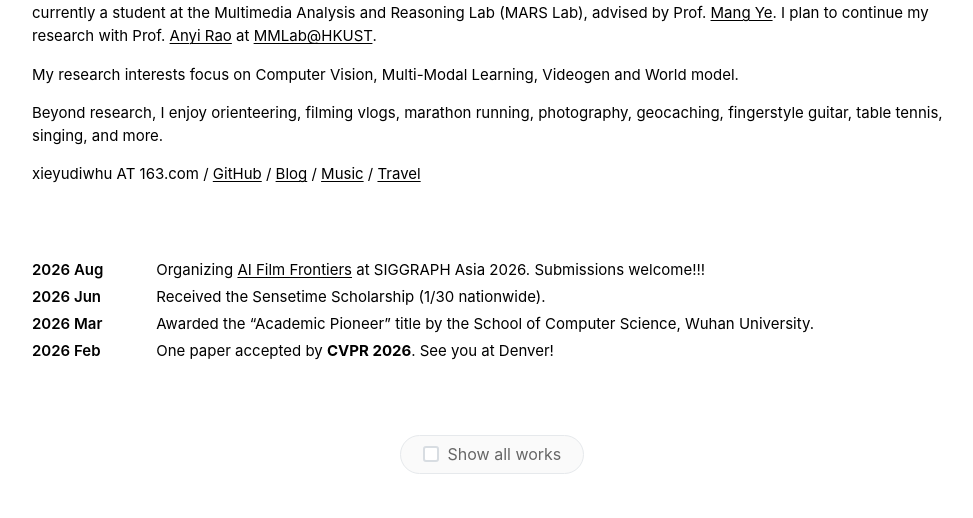
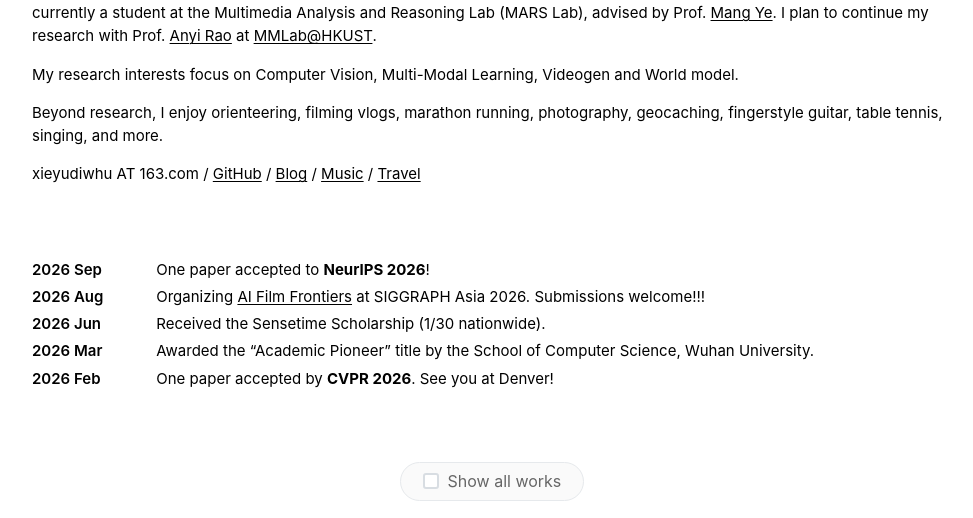
Before and after one commit to Dige945/Dige945.github.io, a Jekyll site: the page built from _pages/about.md, in a window 1280 px wide and 900 px high, scrolled down 678 px, cut to the strip 0-518 px from the top of the window. Shown: the whole strip, without its empty margins (148-1121 px from the left). Built offline with Jekyll 4.4.1, drawn with Linux system fonts in a browser that asks for light colours; comment, search, counter and statistics services are not loaded.

Commit message:
Add NeurIPS 2026 acceptance news

```diff
--- a/_data/news.yml
+++ b/_data/news.yml
@@ -1,3 +1,7 @@
+- date: 2026-09-25
+  date_label: "2026 Sep"
+  text: "One paper accepted to **NeurIPS 2026**!"
+
 - date: 2026-08-01
   date_label: "2026 Aug"
   text: 'Organizing [AI Film Frontiers](https://cveu.github.io/) at SIGGRAPH Asia 2026. Submissions welcome!!!'
```
